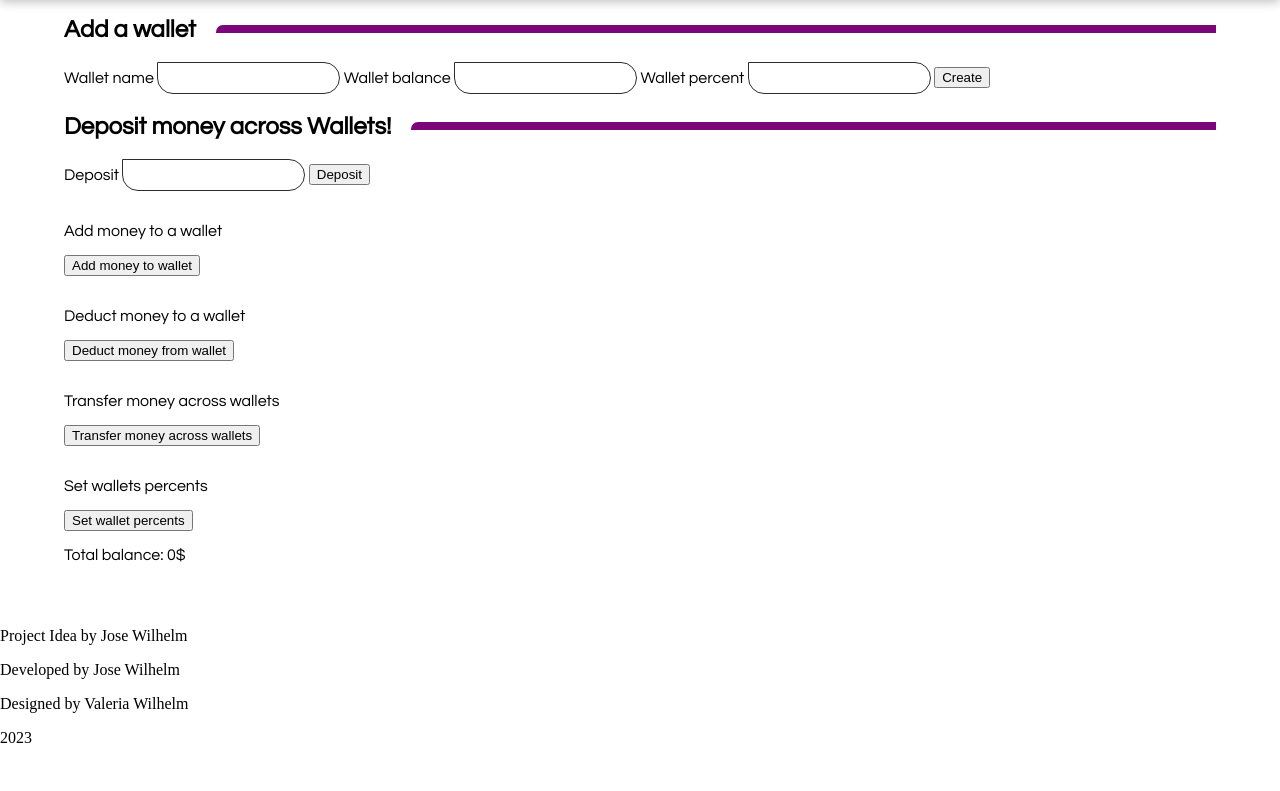
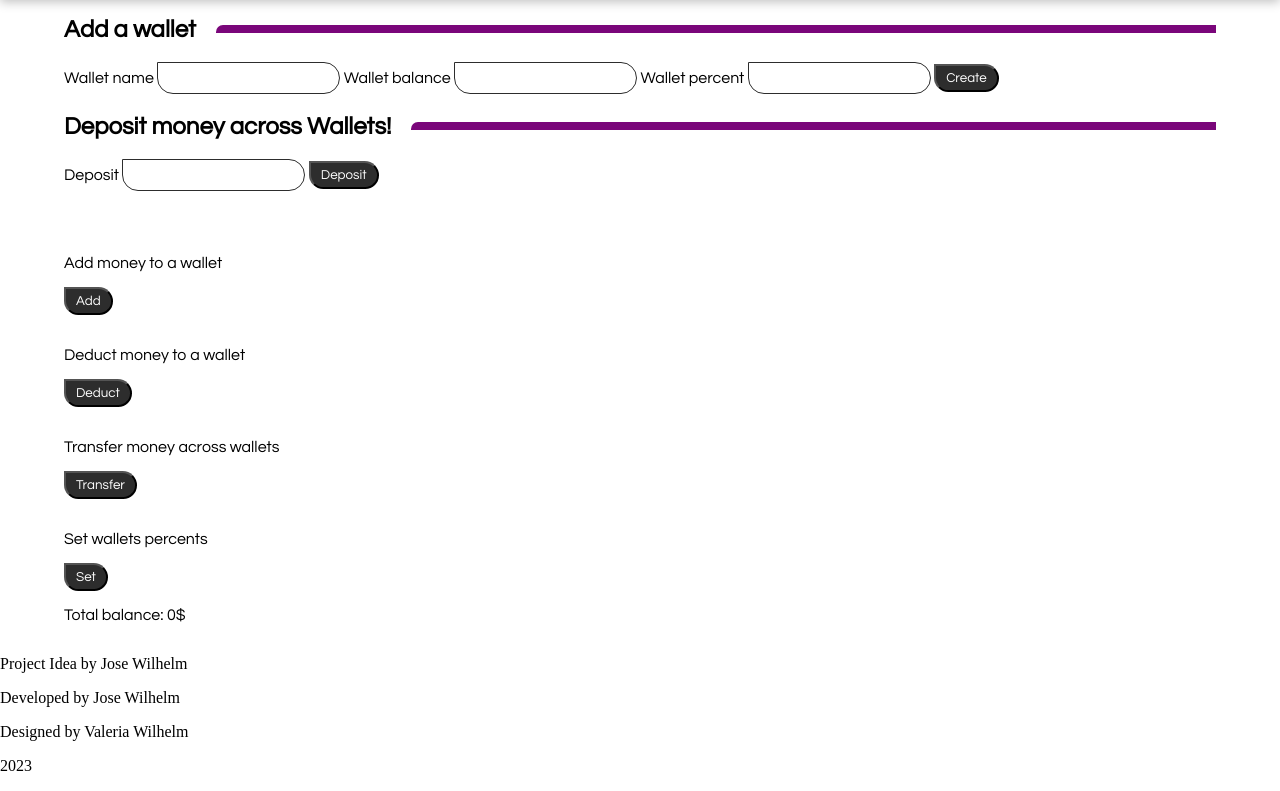
Before and after one commit to joselws/my-wallets-basic, a plain HTML site: page index.html in a window 1280 px wide. Shown: the part 116-907 px from the top of the page. Before the commit the page ends 879 px from the top, so only its background shows below. Drawn offline with Linux system fonts and the light colour scheme.

Commit message:
styled buttons

```diff
--- a/index.html
+++ b/index.html
@@ -50,34 +50,37 @@
             </form>
         </section>
 
+        <!-- User messages -->
+        <p id="user-message"></p>
+
         <!-- wallet options buttons -->
         <section id="wallets-options-buttons-wrapper">
             <!-- Add money feature -->
             <div class="wallet-option-card">
                 <img src="" alt="" />
                 <p class="wallet-option-description">Add money to a wallet</p>
-                <button class="btn" id="open-add-modal-btn">Add money to wallet</button>
+                <button class="btn" id="open-add-modal-btn">Add</button>
             </div>
 
             <!-- Deduct feature -->
             <div class="wallet-option-card">
                 <img src="" alt="" />
                 <p class="wallet-option-description">Deduct money to a wallet</p>
-                <button class="btn" id="open-deduct-modal-btn">Deduct money from wallet</button>
+                <button class="btn" id="open-deduct-modal-btn">Deduct</button>
             </div>
 
             <!-- Transfer feature -->
             <div class="wallet-option-card">
                 <img src="" alt="" />
                 <p class="wallet-option-description">Transfer money across wallets</p>
-                <button id="open-transfer-modal-btn">Transfer money across wallets</button>
+                <button class="btn" id="open-transfer-modal-btn">Transfer</button>
             </div>
 
             <!-- Set percents -->
             <div class="wallet-option-card">
                 <img src="" alt="" />
                 <p class="wallet-option-description">Set wallets percents</p>
-                <button id="open-set-percents-modal-btn">Set wallet percents</button>
+                <button class="btn" id="open-set-percents-modal-btn">Set</button>
             </div>
         </section>
 
@@ -86,10 +89,6 @@
             <div id="wallets"></div>
             <p>Total balance: <span id="total-balance"></span>$</p>
         </section>
-
-
-        <!-- User messages -->
-        <p id="user-message"></p>
     </main>
 
     <footer>
--- a/styles.css
+++ b/styles.css
@@ -77,6 +77,16 @@ main {
     height: 28px;
 }
 
+[type="submit"], .btn {
+    border-radius: 0px 25px 24px 25px;
+    background: var(--secondary-color);
+    color: var(--background-color);
+    font-family: "Century Gothic";
+    padding: 5px 10px;
+    cursor: pointer;
+    font-weight: 400;
+}
+
 /* Create wallet */
 
 .form-section-wrapper {
```
